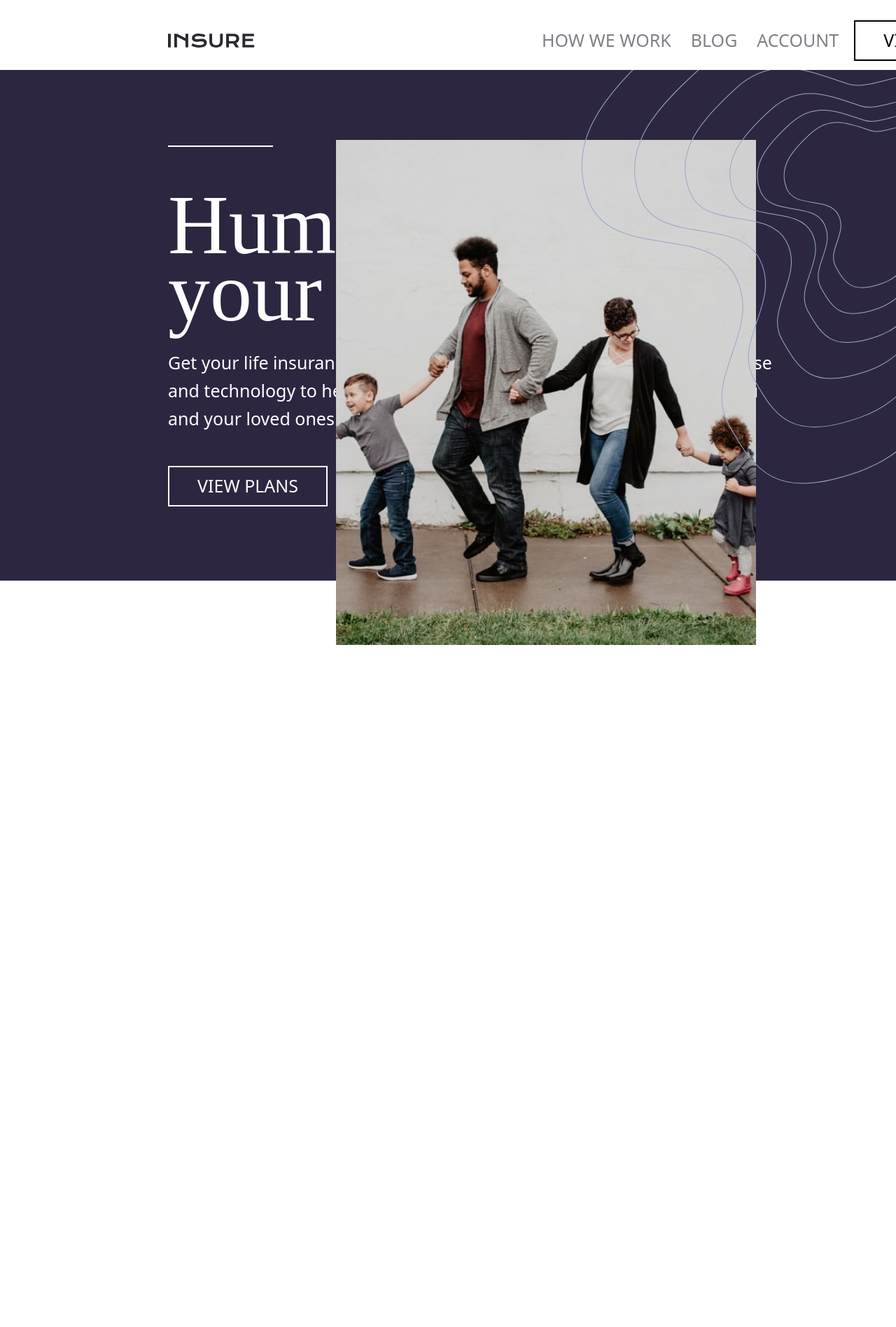
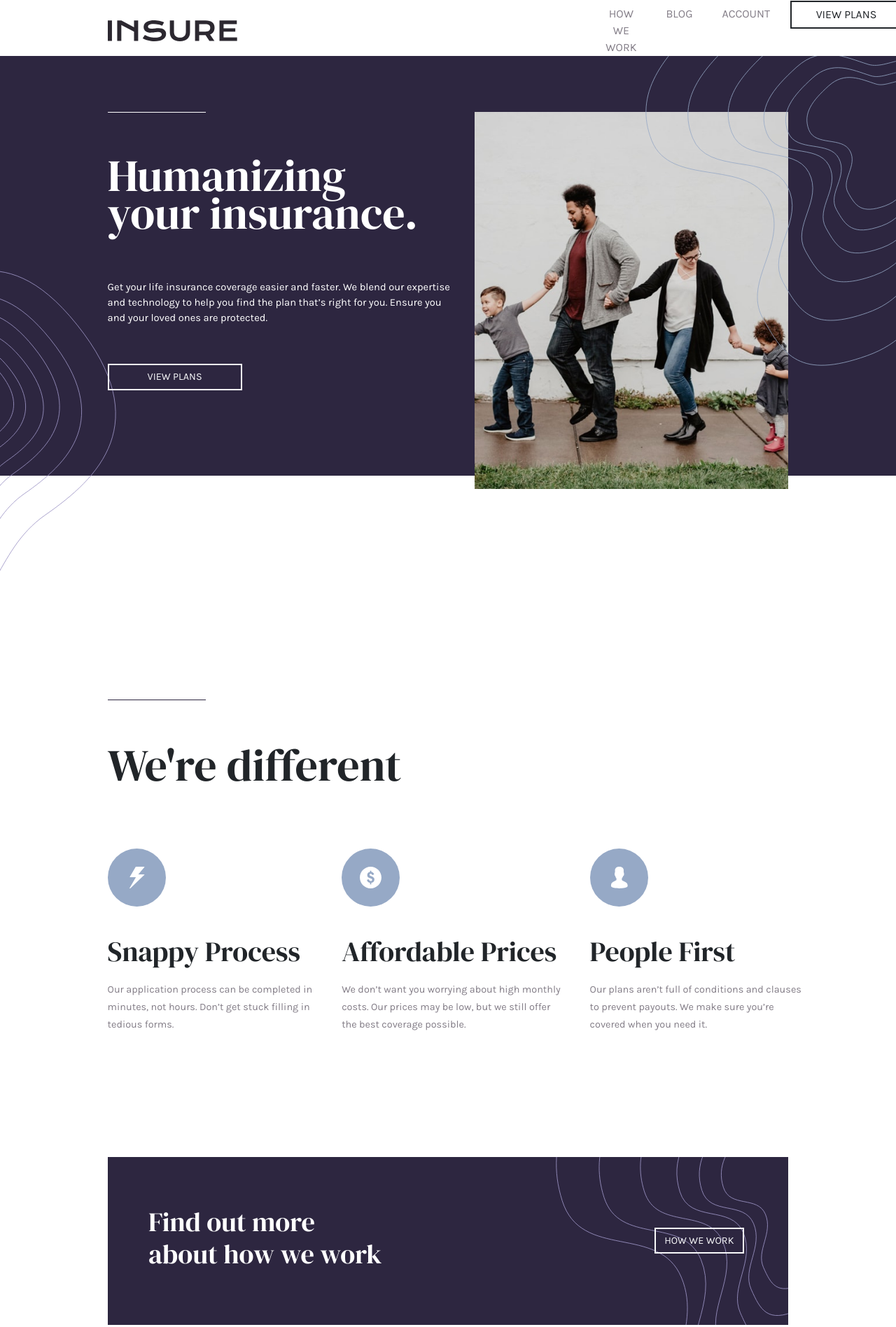
Before and after one commit to dainh33/landing, a plain HTML site: page index.html in a window 1280 px wide. Shown: the top 1897 px of the page at 70% size. Before the commit the page ends 922 px from the top, so only its background shows below. Drawn offline with nearby package versions, Linux system fonts and the light colour scheme.

Commit message:
landing desktop

```diff
--- a/index.html
+++ b/index.html
@@ -7,9 +7,18 @@
   <link rel="icon" type="image/png" sizes="32x32" href="./images/favicon-32x32.png">
   <link href="https://cdn.jsdelivr.net/npm/bootstrap@5.3.7/dist/css/bootstrap.min.css" rel="stylesheet" integrity="sha384-LN+7fdVzj6u52u30Kp6M/trliBMCMKTyK833zpbD+pXdCLuTusPj697FH4R/5mcr" crossorigin="anonymous">
   <script src="https://cdn.jsdelivr.net/npm/bootstrap@5.3.7/dist/js/bootstrap.bundle.min.js" integrity="sha384-ndDqU0Gzau9qJ1lfW4pNLlhNTkCfHzAVBReH9diLvGRem5+R9g2FzA8ZGN954O5Q" crossorigin="anonymous"></script>
+
+  <link rel="preconnect" href="https://fonts.googleapis.com">
+  <link rel="preconnect" href="https://fonts.gstatic.com" crossorigin>
+  <link href="https://fonts.googleapis.com/css2?family=Karla:ital,wght@0,200..800;1,200..800&display=swap" rel="stylesheet">
+
+  <link rel="preconnect" href="https://fonts.googleapis.com">
+  <link rel="preconnect" href="https://fonts.gstatic.com" crossorigin>
+  <link href="https://fonts.googleapis.com/css2?family=DM+Serif+Display:ital@0;1&family=Karla:ital,wght@0,200..800;1,200..800&display=swap" rel="stylesheet">
+
+
   <title>Frontend Mentor | Insure landing page</title>
 
-  <!-- Feel free to remove these styles or customise in your own stylesheet 👍 -->
 
 
   <style>
@@ -20,223 +29,180 @@
       max-width: 1440px;
     }
 
-    .nav_bar{
-      position: fixed;
-      display: flex;
-      top: 0;
-      left: 0;
-      width: 100%;
-      height: 100px;
-      background-color: white;
-
-      z-index: 100;
+    p{
+        font-family: 'Karla';
+    }
+    h1{
+        font-family: 'DM Serif Display';
     }
 
-    .nav_content{
-      display: flex;
-      gap: 1rem;
-      margin-left: 60%;
-      margin-top: 1rem;
-      align-items: center;
+
+    .nav-hover{
+        color: hsl(273, 4%, 51%);
+    }
+    .nav-hover:hover {
+        color: black;
+    }
+    .bottom-button-hover{
+        padding: 0;
+        color: black;
+    }
+    .bottom-button-hover:hover{
+        text-decoration: underline;
     }
 
-    .nav_logo{
-      position: absolute;
-      height: 20px;
-      margin-left: 15rem;
-      margin-top: 3rem;
-    }
 
-    .buttons{
-      display: flex;
-      gap: 1rem;
-      column-gap: 2.5;
-    }
-
-    .buttons button{
-      background: transparent;
-      border: none;
-      color: hsl(273, 4%, 51%);
-      font-size: 25px;
-      white-space: nowrap;
-
-    }
-    .view_button{
-      background: transparent;
-      color: black;
-      font-size: 25px;
-
-      border: 2px solid black;
-      border-radius: 0;
-      padding: 0.5rem 2.5rem;
-      white-space: nowrap;
-    }
-
-    .purple_block{
-      height: 750px;
-      background-color: hsl(256, 26%, 20%);
-      margin-top: 80px;
-      width: 100%;
-
-      padding-left: 15rem;
-      padding-top: 5rem;
-      padding-bottom: 2rem;
-      padding-right: 2rem;
-    }
-
-    .horz_bar{
-      width: 150px;
-      height: 2px;
-      background-color: white;
-      margin-bottom: 4rem;
-      margin-top: 3rem;
-    }
-
-    .text1{
-      color: white;
-      font-family: "Karla";
-      font-size: 120px;
-      line-height: 0.8;
-      font-weight: 400;
-    }
-
-    .text2{
-      color: white;
-      font-size: 25px;
-      line-height: 1.6;
-      margin-top: 2rem;
-    }
-
-    .view_button2{
-      margin-top: 3rem;
-      background: transparent;
-      color: white;
-      font-size: 25px;
-
-      border: 2px solid white;
-      border-radius: 0;
-      padding: 0.5rem 2.5rem;
-      white-space: nowrap;
-    }
-
-    .intro_image{
-      position: absolute;
-      top: 200px;
-      right: 200px;
-      width: 600px;
-      height: auto;
-    }
-
-    .pattern-intro-right{
-      position: absolute;
-      top: 80px;
-      right: 0;
-      width: 450px;
-      z-index: 90;
-    }
 
   </style>
 </head>
 <body>
-  <div class="nav_bar">
-    <img src="images/logo.svg" class="nav_logo"/>
-    <div class="nav_content">
-      <div class="buttons">
-      <button>HOW WE WORK</button>
-      <button>BLOG</button>
-      <button>ACCOUNT</button>
+<!--Nav-->
+<nav class="navbar navbar-expand-lg bg-white pt-3 sticky-top" style="height: 80px">
+    <div class="d-flex w-100">
+        <img src="images/logo.svg" class= "align-self-center" height="30" style="margin-left: 12%;">
+        <ul class="navbar-nav d-flex gap-3" style="margin-left: 40%;">
+            <li class="nav-item">
+                <a class="btn nav-hover" style="font-family: 'Karla';">HOW WE WORK</a>
+            </li>
+            <li class="nav-item">
+                <a class="btn nav-hover" style="font-family: 'Karla';">BLOG</a>
+            </li>
+            <li class="nav-item">
+                <a class="btn nav-hover" style="font-family: 'Karla';">ACCOUNT</a>
+            </li>
+            <li class="nav-item">
+                <a class="btn btn-outline-dark" style="width: 10rem; border-radius: 0; border-width: 2px; font-family: 'Karla';">VIEW PLANS</a>
+            </li>
+        </ul>
     </div>
-    <button class="view_button">VIEW PLANS</button>
-    </div>
-  </div>
-  <div class="purple_block">
-    <div class="horz_bar"></div>
-    <div class="text1">
-      Humaninzing
-      <br>your insurance.
-    </div>
-    <div class="text2">
+</nav>
+<!--Purple-->
+<div style="background-color: hsl(256, 26%, 20%); width: 100%; height: 75vh; margin-top: 0px; position: relative;">
+    <!--Main Image-->
+    <img src="images/image-intro-desktop.jpg" height="auto" style="margin-left: 53%; margin-top: 10vh; width: 35%; position: absolute;">
+    <div style="background-color: white; height: 1px; width: 11%; margin-left: 12%; margin-top: 10vh; position: absolute;"></div>
+    <h1 style="color: white; margin-left: 12%; margin-top: 18vh; position: absolute; font-size: 5vw; line-height: 0.85;">
+        Humanizing<br>your insurance.
+    </h1>
+    <p style="color: white; margin-left: 12%; margin-top: 40vh; position: absolute; font-size: 1.15vw; line-height: 1.5;">
         Get your life insurance coverage easier and faster. We blend our expertise<br>
         and technology to help you find the plan that’s right for you. Ensure you<br>
         and your loved ones are protected.
-    </div>
-    <button class="view_button2">VIEW PLANS</button>
-    <img src="images/image-intro-desktop.jpg" class="intro_image"/>
-    <img src="images/bg-pattern-intro-right-desktop.svg" class="pattern-intro-right"/>
+    </p>
+    <a class="btn btn-outline-light" style="font-family: 'Karla'; width: 12rem; border-radius: 0; border-width: 2px; margin-left: 12%; margin-top: 55vh; position: absolute; font-size: 1.125vw;">VIEW PLANS</a>
+    <!--Patterns-->
+    <img src="images/bg-pattern-intro-left-desktop.svg" style="margin-top: 24vw; height: auto; width: 13%;">
+    <img src="images/bg-pattern-intro-right-desktop.svg" style="margin-top: -3.5vw; height: auto; width: 28%; right: 0; position: absolute; z-index: 10;">
+
+    <div style="background-color: hsl(256, 26%, 20%); height: 1px; width: 11%; margin-left: 12%; top: 115vh; position: absolute;"></div>
 </div>
 
+<!--Below Intro-->
+<div style="margin-top: 47vh; margin-left: 12%;">
+    <h1 style="font-size: 5vw;">We're different</h1>
 
+    <!--Proccess,Prices,People-->
+    <div style="margin-right: 12%; display: flex; justify-content: space-between; margin-top: 10vh;">
+        <div>
+            <img src="images/icon-snappy-process.svg" style="width: 6.5vw; height: auto;">
+            <h1 style="margin-top: 5vh">Snappy Process</h1>
+            <p style="margin-top: 2.25vh; color: hsl(273, 4%, 51%); line-height: 1.75; font-size: 1.125vw;">
+                Our application process can be completed in<br>
+                minutes, not hours. Don’t get stuck filling in<br>
+                tedious forms.
+            </p>
+        </div>
+        <div>
+            <img src="images/icon-affordable-prices.svg" style="width: 6.5vw; height: auto;">
+            <h1 style="margin-top: 5vh">Affordable Prices</h1>
+            <p style="margin-top: 2.25vh; color: hsl(273, 4%, 51%); line-height: 1.75; font-size: 1.125vw;">
+                We don’t want you worrying about high monthly<br>
+                costs. Our prices may be low, but we still offer<br>
+                the best coverage possible.
+            </p>
+        </div>
+        <div>
+            <img src="images/icon-people-first.svg" style="width: 6.5vw; height: auto;">
+            <h1 style="margin-top: 5vh">People First</h1>
+            <p style="margin-top: 2.25vh; color: hsl(273, 4%, 51%); line-height: 1.75; font-size: 1.125vw;">
+                Our plans aren’t full of conditions and clauses<br>
+                to prevent payouts. We make sure you’re<br>
+                covered when you need it.
+            </p>
+        </div>
+    </div>
+</div>
 
+<!--How We Work-->
+<div style="margin-top: 20vh; margin-left: 12%; background-color: hsl(256, 26%, 20%); width: 76%; height: 30vh; display: flex; align-items: center;">
+    <h1 style="color: white; margin-left: 6%; font-size: 3vw;">
+        Find out more<br>
+        about how we work
+    </h1>
+    <a class="btn btn-outline-light" style="z-index: 6; width: 10vw; border-radius: 0; border-width: 2px; font-family: 'Karla'; margin-left: 40%; font-size: 1.125vw;">HOW WE WORK</a>
+    <img src="images/bg-pattern-how-we-work-desktop.svg" style="z-index: 5; position: absolute; right: 12%; height: 30vh; width: 26vw;">
+</div>
 
+<!--Logo and Icons-->
+<div style="display: flex; justify-content: space-between; align-items: center; margin-top: 25vh; margin-bottom: 6vh; padding-left: 12%; padding-right: 12%;">
+    <img src="images/logo.svg" class= "align-self-center" height="30">
 
+    <div style="display: flex; gap: 1.5vw;">
+        <img src="images/icon-facebook.svg" class= "align-self-center" height="30">
+        <img src="images/icon-twitter.svg" class= "align-self-center" height="30">
+        <img src="images/icon-pinterest.svg" class= "align-self-center" height="30">
+        <img src="images/icon-instagram.svg" class= "align-self-center" height="30">
+    </div>
+</div>
 
+<div style="background-color: hsl(273, 4%, 51%); height: 1px; width: 76%; margin-left: 12%;"></div>
 
+<!--Footer-->
+<div style="margin-left: 12%; margin-top: 5vh; margin-bottom: 4vh; display: flex; gap: 13vw;">
 
-  <!--
-  How we work
-  Blog
-  Account
-  View plans
+    <!--OUR COMPANY-->
+    <div>
+      <p style="color: hsl(273, 4%, 51%)">OUR COMPANY<p>
+      <ul style="list-style: none; padding: 0; line-height: 3vh;">
+        <li><a class="btn bottom-button-hover" style="font-family: 'Karla';">HOW WE WORK</a></li>
+        <li><a class="btn bottom-button-hover" style="font-family: 'Karla';">WHY INSURE?</a></li>
+        <li><a class="btn bottom-button-hover" style="font-family: 'Karla';">VIEW PLANS</a></li>
+        <li><a class="btn bottom-button-hover" style="font-family: 'Karla';">REVIEWS</a></li>
+      </ul>
+    </div>
 
-  Humanizing your insurance.
+    <!--HELP ME-->
+    <div>
+      <p style="color: hsl(273, 4%, 51%)">HELP ME<p>
+      <ul style="list-style: none; padding: 0; line-height: 3vh;">
+        <li><a class="btn bottom-button-hover" style="font-family: 'Karla';">FAQ</a></li>
+        <li><a class="btn bottom-button-hover" style="font-family: 'Karla';">TERMS OF USE</a></li>
+        <li><a class="btn bottom-button-hover" style="font-family: 'Karla';">PRIVACY POLICY</a></li>
+        <li><a class="btn bottom-button-hover" style="font-family: 'Karla';">COOKIES</a></li>
+      </ul>
+    </div>
 
+    <!--CONTACT-->
+    <div>
+      <p style="color: hsl(273, 4%, 51%)">CONTACT<p>
+      <ul style="list-style: none; padding: 0; line-height: 3vh;">
+        <li><a class="btn bottom-button-hover" style="font-family: 'Karla';">SALES</a></li>
+        <li><a class="btn bottom-button-hover" style="font-family: 'Karla';">SUPPORT</a></li>
+        <li><a class="btn bottom-button-hover" style="font-family: 'Karla';">LIVE CHAT</a></li>
+      </ul>
+    </div>
 
+    <!--OTHERS-->
+    <div>
+      <p style="color: hsl(273, 4%, 51%)">OTHERS<p>
+      <ul style="list-style: none; padding: 0; line-height: 3vh;">
+        <li><a class="btn bottom-button-hover" style="font-family: 'Karla';">CAREERS</a></li>
+        <li><a class="btn bottom-button-hover" style="font-family: 'Karla';">PRESS</a></li>
+        <li><a class="btn bottom-button-hover" style="font-family: 'Karla';">LICENSES</a></li>
+      </ul>
+    </div>
 
-  View plans
+</div>
 
-  We’re different
-
-  Snappy Process
-
-  Our application process can be completed in minutes, not hours. Don’t get
-  stuck filling in tedious forms.
-
-  Affordable Prices
-
-  We don’t want you worrying about high monthly costs. Our prices may be low,
-  but we still offer the best coverage possible.
-
-  People First
-
-  Our plans aren’t full of conditions and clauses to prevent payouts. We make
-  sure you’re covered when you need it.
-
-  Find out more about how we work
-
-  How we work
-
-  Our company
-
-  How we work
-  Why Insure?
-  View plans
-  Reviews
-
-  Help me
-
-  FAQ
-  Terms of use
-  Privacy policy
-  Cookies
-
-  Contact
-
-  Sales
-  Support
-  Live chat
-
-  Others
-
-  Careers
-  Press
-  Licenses
-
-
-  <div class="attribution">
-    Challenge by <a href="https://www.frontendmentor.io?ref=challenge" target="_blank">Frontend Mentor</a>.
-    Coded by <a href="#">Your Name Here</a>.
-  </div>
 </body>
 </html>
-
--->
```
Lines whose indentation alone changed are shown as unchanged.
